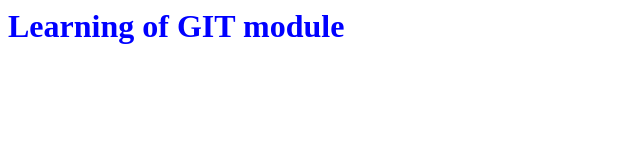
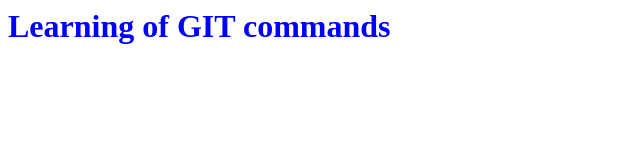
Before and after one commit to JINISHAM/5196920_JINISHA, a plain HTML site: page index.html in a window 1280 px wide. Shown: the whole page, without its empty margins (0-640 px from the left). Drawn offline with Linux system fonts and the light colour scheme.

Commit message:
br2:changed madule to command in h1 tag

```diff
--- a/index.html
+++ b/index.html
@@ -5,6 +5,6 @@
         </style>
     </head>
     <body>
-        <h1>Learning of GIT module</h1>
+        <h1>Learning of GIT commands</h1>
     </body>
 </html>
```
